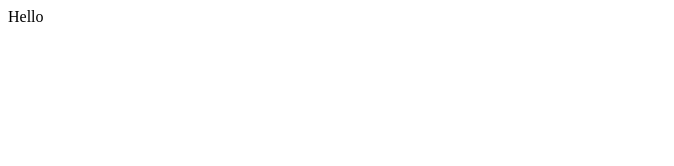
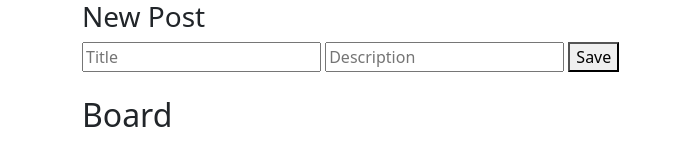
Before and after one commit to rafa7w/notice-board, a website: page public/index.html in a window 1280 px wide. Shown: the whole page, without its empty margins (0-674 px from the left). Drawn offline with nearby package versions, Linux system fonts and the light colour scheme.

Commit message:
inputs (front)

```diff
--- a/public/index.html
+++ b/public/index.html
@@ -3,9 +3,20 @@
 <head>
         <meta charset="UTF-8">
         <meta name="viewport" content="width=device-width, initial-scale=1.0">
-        <title>Test</title>
+        <link href="https://cdn.jsdelivr.net/npm/bootstrap@5.0.0-beta1/dist/css/bootstrap.min.css" rel="stylesheet" integrity="sha384-giJF6kkoqNQ00vy+HMDP7azOuL0xtbfIcaT9wjKHr8RbDVddVHyTfAAsrekwKmP1" crossorigin="anonymous">
+        <title>Notice Board</title>
 </head>
 <body>
-        Hello
+        <div class="container">
+                <h3>New Post</h3>
+                <div>
+                        <input id="title" type="text" placeholder="Title">
+                        <input id="description" type="text" placeholder="Description">
+                        <button onclick="">Save</button>
+                </div>
+                <h2 class="mt-4">Board</h2>
+                <div id="posts"></div>
+        </div>
+        <script src="./scripts/script.js"></script>
 </body>
 </html>
```
Also changed, not shown: public/scripts/script.js (added).
